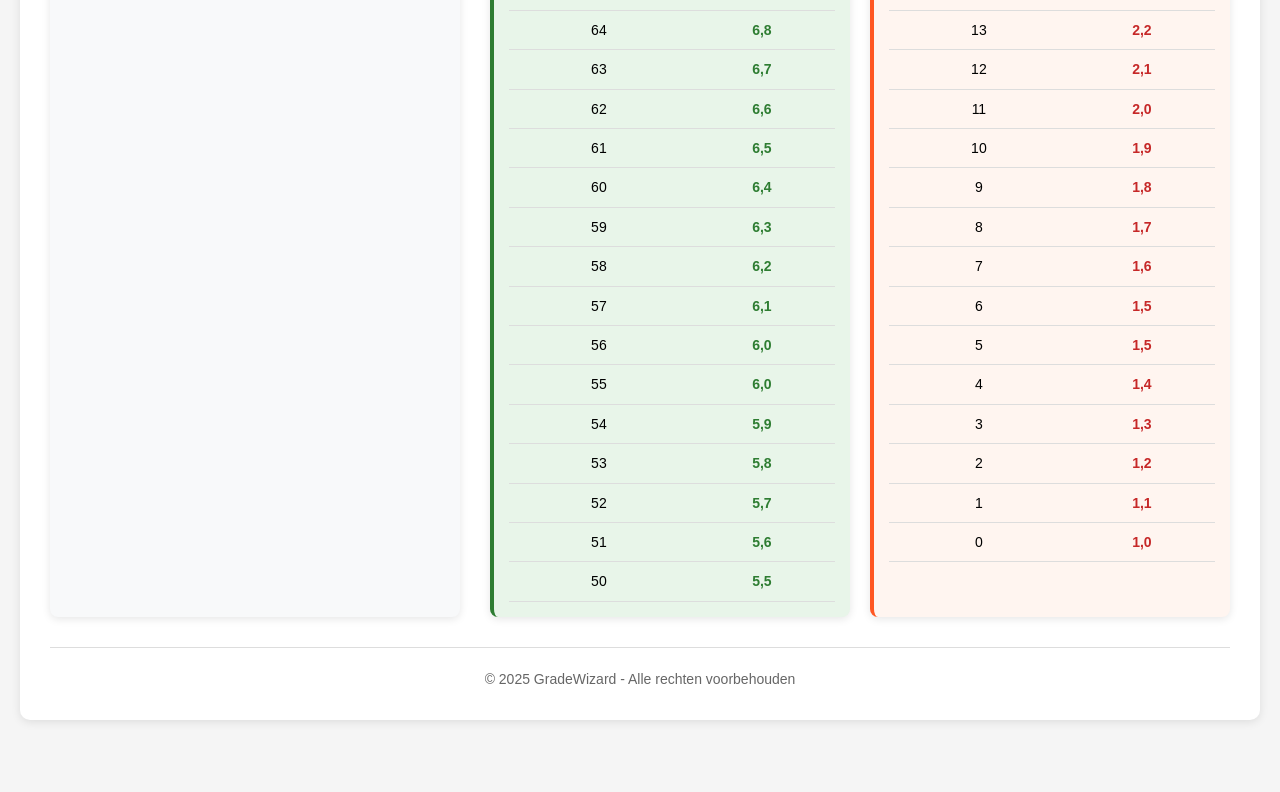
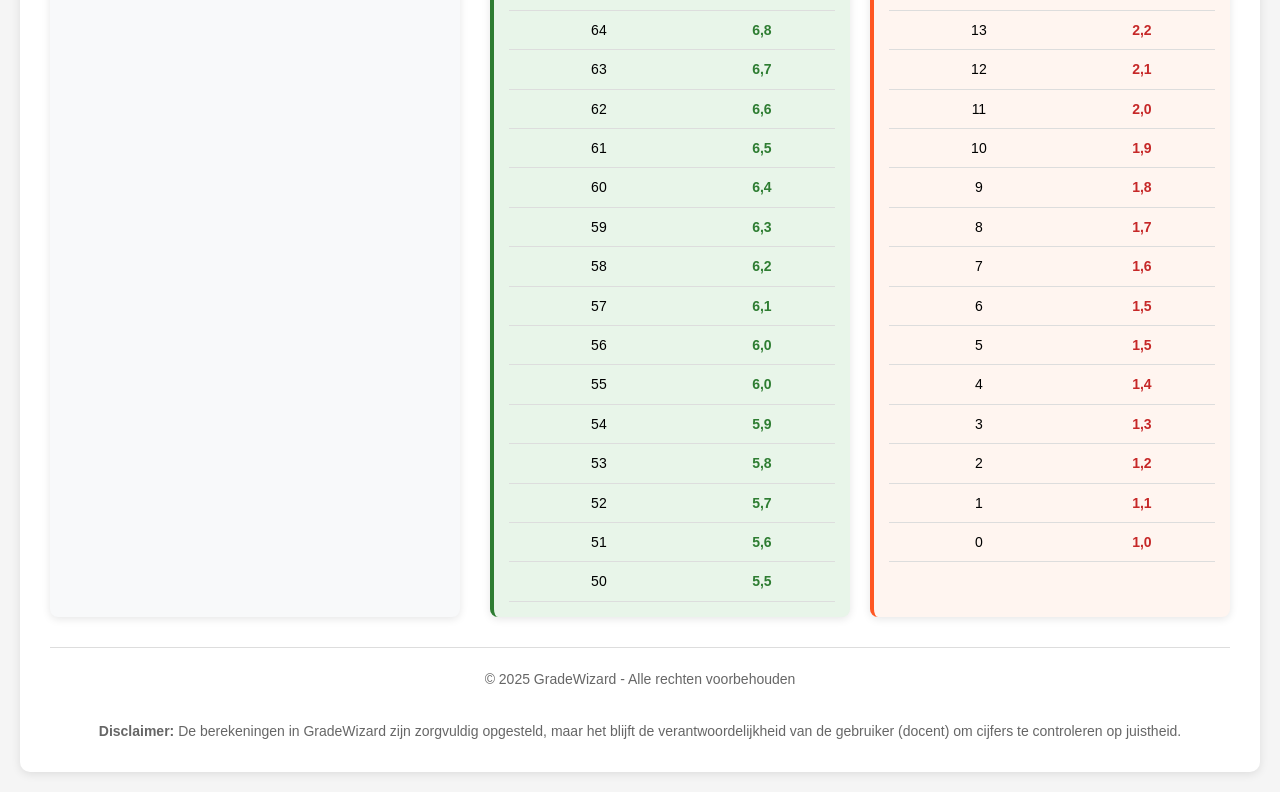
Before and after one commit to Bouwhouse/GradeWizard, a plain HTML site: page index.html in a window 1280 px wide. Shown: the part 1635-2427 px from the top of the page. Before the commit the page ends 2375 px from the top, so only its background shows below. Drawn offline with nearby package versions, Linux system fonts and the light colour scheme.

Commit message:
Update index.html
git add index(4).html
git commit -m "🔒 Voeg disclaimer toe: gebruiker is zelf verantwoordelijk voor het controleren van de berekende cijfers"

```diff
--- a/index.html
+++ b/index.html
@@ -76,6 +76,10 @@
                 © 2025 GradeWizard - Alle rechten voorbehouden
             </div>
         </div>
+             <div style="text-align:center; font-size: 14px; color: #666; margin-top: 30px;">
+    <strong>Disclaimer:</strong> De berekeningen in GradeWizard zijn zorgvuldig opgesteld, maar het blijft de verantwoordelijkheid van de gebruiker (docent) om cijfers te controleren op juistheid.
+</div>
+
     </div>
 
     <script src="https://cdnjs.cloudflare.com/ajax/libs/jspdf/2.5.1/jspdf.umd.min.js"></script>
```
